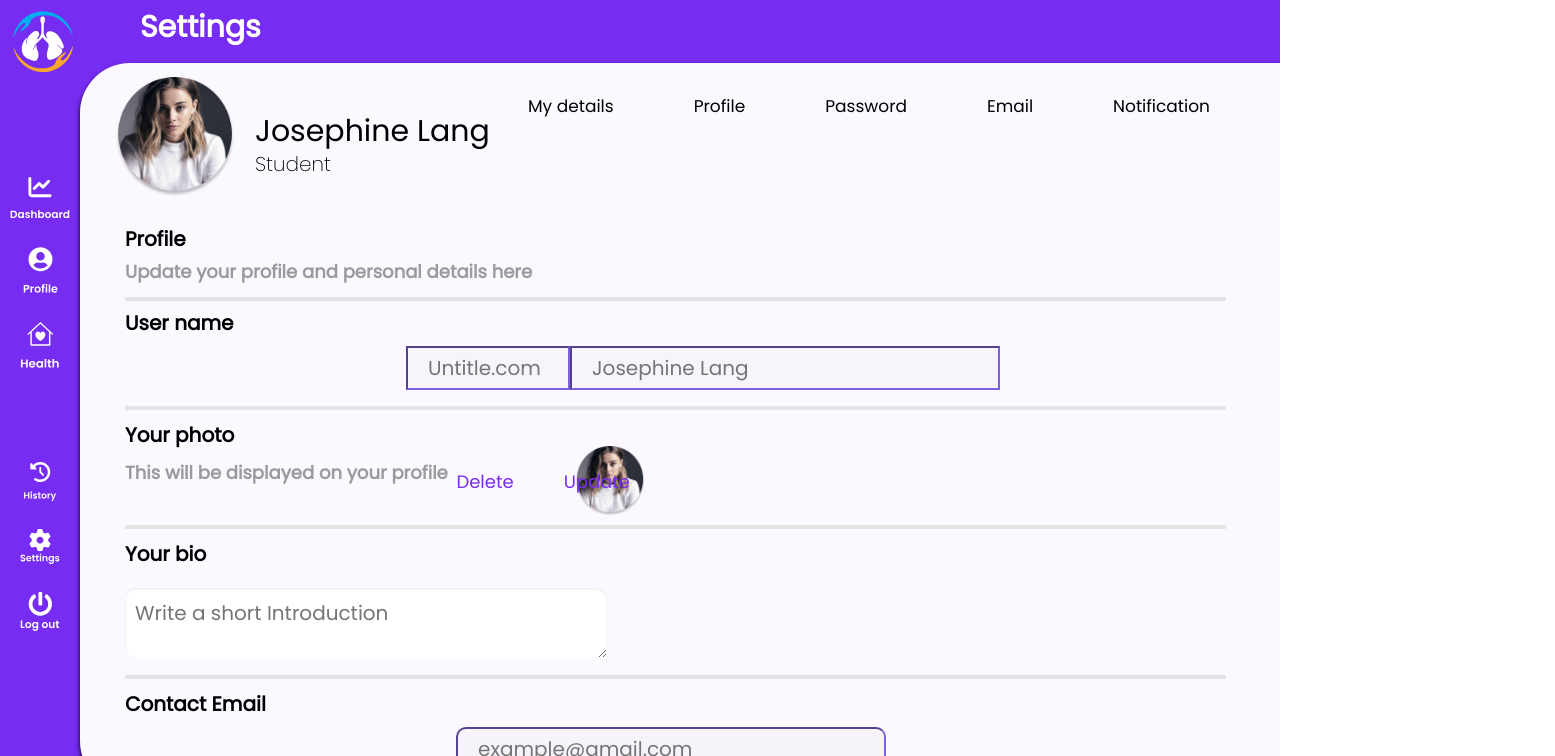
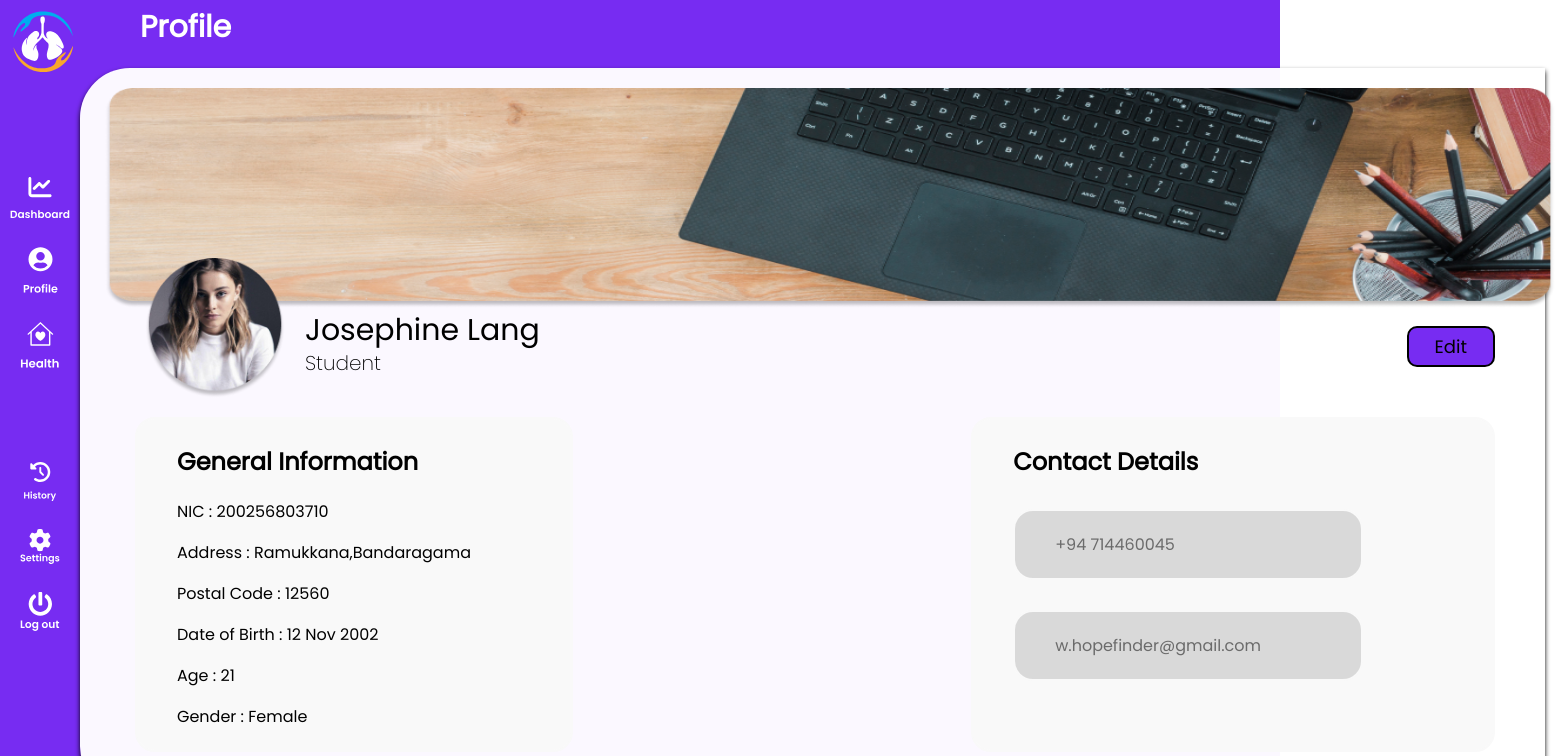
Before and after one commit to AjDep/Early_Lung_Cancer_Detection_System, a React (Vite) app in the folder UI/Hope-Finder/: page / in a window 1280 px wide. Shown: the top 756 px of the page, 1555 px wide, since content can reach past the window. Built offline with nearby package versions, Linux system fonts and the light colour scheme.

Commit message:
Profile
created profile page

```diff
--- a/UI/Hope-Finder/src/App.jsx
+++ b/UI/Hope-Finder/src/App.jsx
@@ -10,7 +10,7 @@ function App() {
     <div className="App">
 
 
-      <Settings/>
+      <Profile/>
     </div>
 
   );
--- a/UI/Hope-Finder/src/Pages/Profile/profile.jsx
+++ b/UI/Hope-Finder/src/Pages/Profile/profile.jsx
@@ -1,7 +1,8 @@
 import Header from './../../components/header/header';
 import Navbar from './../../components/Navbar/navbar';
 import style from './profile.module.css';
-
+import Background from './../../assets/Background.png';
+import Profile_img from './../../assets/Profile_img.png';
 
 function Profile(){
     return(
@@ -10,15 +11,53 @@ function Profile(){
       <div>
             <Header name="Profile"/>
             <div className={style.content}>
-          <div className={style.profileContainer}>
             <div className={style.image}>
-                <img src = {BackgroundImage} alt="backgroundImage" className={style.image}/>
+                  <img src = {Background} alt="Background" className={style.image}/>
             </div>
+            <div className={style.Profile_img}>
+                  <img src = {Profile_img} alt="Profile_img" className={style.Profile_img}/>
             </div>
+            <div className={style.profileHead}>
+                  <h4>Josephine Lang</h4>
+                  <h5>Student</h5>
             </div>
+            <div className={style.submitContainer}>
+                  <div className={style.submit}>Edit</div>
+            </div>
+
+            <div className={style.boxcontainer}>
+            <div className={style.box1}>
+                  <h2>General Information</h2>
+                  <p>NIC            : 200256803710</p>
+                  <p>Address        : Ramukkana,Bandaragama</p>
+                  <p>Postal Code    : 12560</p>
+                  <p>Date of Birth  : 12 Nov 2002</p>
+                  <p>Age            : 21</p>
+                  <p>Gender         : Female</p>
+            </div>
+
+            <div className={style.box1}>
+            <h2>Contact Details</h2>
+            <div className={style.box2}>
+                  <p>+94 714460045</p>
+            </div>
+            <div className={style.box2}>
+                  <p>w.hopefinder@gmail.com</p>
+            </div>
+
             </div>
             </div>
 
+
+
+
+            </div>
+      </div>
+
+
+
+
+    </div>
 
     );
 }
--- a/UI/Hope-Finder/src/Pages/Profile/profile.module.css
+++ b/UI/Hope-Finder/src/Pages/Profile/profile.module.css
@@ -2,6 +2,7 @@
     display: grid;
     grid-template-columns: 1fr 15fr;
 }
+
 .content{
     background-color: rgba(255, 255, 255, 0.969);
     padding-left: 5px;
@@ -10,3 +11,102 @@
     border-radius: 50px 0px 0px 50px;
     box-shadow: 0px 3px 5px 0px rgb(0, 0, 0);
 }
+
+.image{
+    margin-top: 20px;
+    margin-left: 10px;
+    width: 1450px;
+    height: 220px;
+}
+
+.Profile_img{
+    width: 140px;
+    height: 140px;
+    margin-top: -15px;
+    margin-left: 30px;
+}
+
+.profileHead{
+    margin-left: 220px;
+    font-family: Poppins, sans-serif;
+}
+
+.profileHead h4{
+    font-size: 30px;
+    font-weight: 400;
+    margin-top: -105px;
+}
+
+.profileHead h5{
+    font-size: 20px;
+    font-weight: 200;
+    margin-top: -45px;
+}
+
+.submitContainer{
+    display: flex;
+    gap: 50px;
+    justify-content: right;
+    margin-right: 50px;
+    margin-top: -85px;
+    color: black;
+}
+
+.submit{
+    display: flex;
+    justify-content: center; /* Changed to center to align text in the middle */
+    align-items: center; /* Centers the content vertically */
+    font-size: 18px;
+    font-weight: 400;
+    cursor: pointer;
+    border: 2px solid black; /* Example: 2px solid black border */
+    border-radius: 10px; /* Adjust this value to control the roundness */
+    padding: 5px 26px; /* Adjust vertical and horizontal padding as needed */
+    background-color: rgba(119, 44, 242, 1);
+}
+
+.submitContainer :hover{
+    color: rgba(119, 44, 242, 1);
+}
+
+.boxcontainer{
+    display: flex;
+    justify-content: space-between;
+    padding: 20px;
+    font-size: 16px;
+    font-weight: semibold;
+
+
+
+}
+.box1 {
+    margin: 30px 30px; /* Adds a little space between the two boxes */
+    padding: 5px 100px;
+    border: 2px solid rgba(249, 249, 249, 1); /* Gives a border to each box */
+    border-radius: 20px;
+    background-color: rgba(249, 249, 249, 1);
+
+}
+
+.contactBox {
+    display: flex;
+    align-items: center;
+    margin-top: 10px;
+    padding: 5px 80px;
+
+
+}
+
+.box1 h2, .box1 p {
+    margin-left: -60px; /* Adds margin to the left of <h2> and <p> */
+}
+
+.box2 {
+    margin: 30px; /* Adds a little space between the two boxes */
+    padding: 5px 100px;
+    border: 2px solid rgba(249, 249, 249, 1); /* Gives a border to each box */
+    border-radius: 20px;
+    color: rgba(107, 107, 107, 1);
+    background-color: rgba(217, 217, 217, 1);
+    margin-left: -60px;
+}
```
Lines whose indentation alone changed are shown as unchanged.
